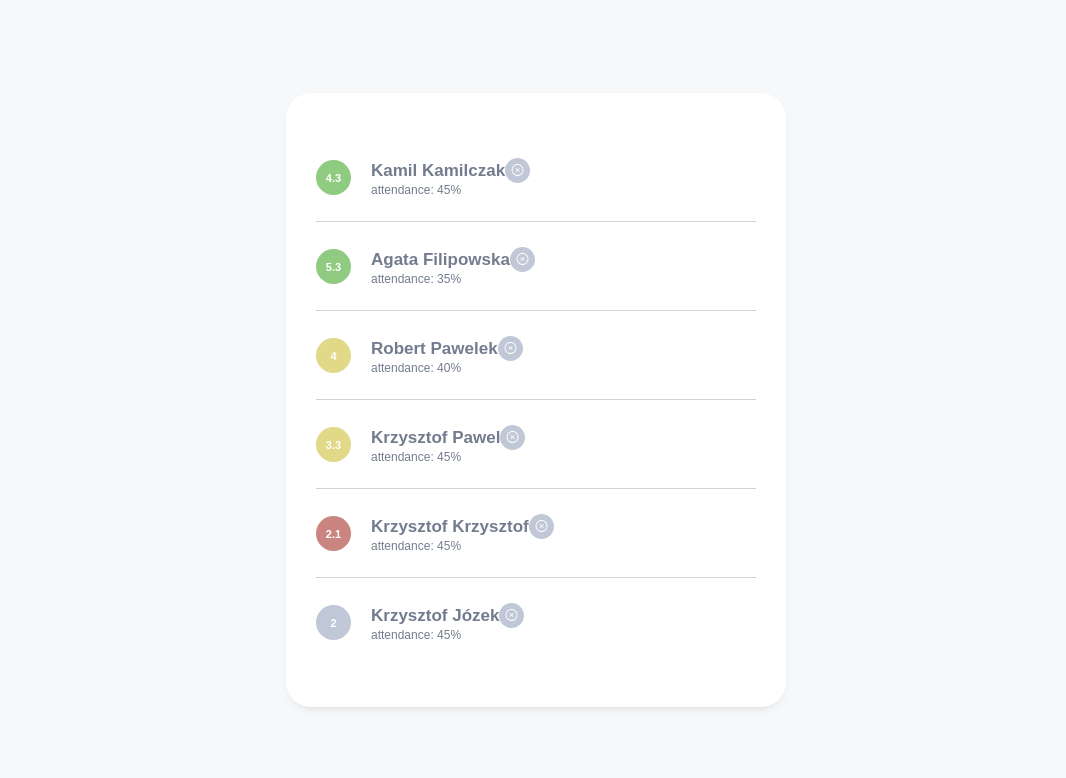
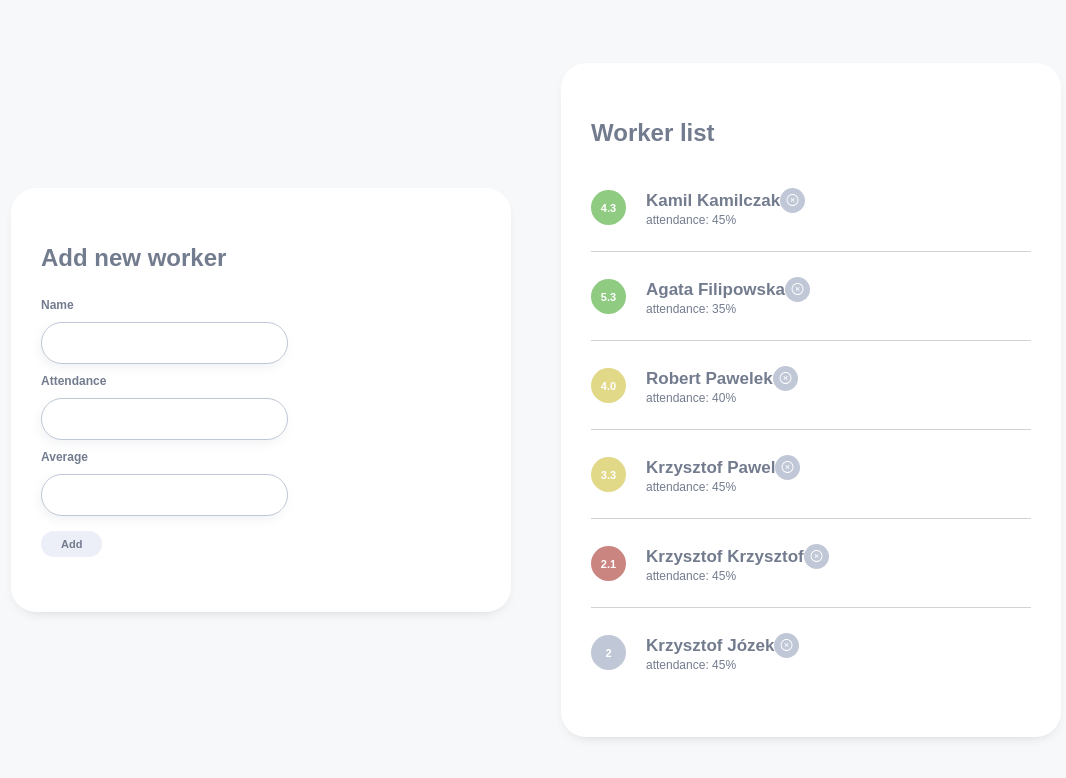
Before and after one commit to Kkinod/ReactAndTS-Favorites_Notes, a React (Create React App) app: page / in a window 1280 px wide. Shown: the top 778 px of the page, without its empty margins (104-1170 px from the left). Built offline with nearby package versions, Linux system fonts and the light colour scheme.

Commit message:
add form for new worker

```diff
--- a/src/components/atoms/Button/Button.tsx
+++ b/src/components/atoms/Button/Button.tsx
@@ -1,17 +1,19 @@
-import React, { ReactNode } from 'react'
-import { ReactComponent as DeleteIcon } from '../../../assets/icons/delete-icon.svg'
-import StyledButton from './Button.styled'
+import styled from 'styled-components'
+import theme from '../../../assets/styles/theme'
 
-interface ButtonProps extends React.ButtonHTMLAttributes<HTMLButtonElement> {
-    onClick: () => void
+interface Theme {
+    theme: typeof theme
 }
 
-const Button = (props: ButtonProps) => {
-    return (
-        <StyledButton {...props}>
-            <DeleteIcon />
-        </StyledButton>
-    )
-}
+export const Button = styled.button`
+    margin: 15px 0;
+    padding: 7px 20px;
+    font-size: ${({ theme }: Theme) => theme.fontSize.s};
+    background-color: ${({ theme }: Theme) => theme.colors.lightPurple};
+    border-radius: 20px;
+    border: none;
+    font-weight: bold;
+    color: ${({ theme }: Theme) => theme.colors.darkGrey};
+`
 
 export default Button
--- /dev/null
+++ b/src/components/atoms/DeleteButton/DeleteButton.tsx
@@ -0,0 +1,18 @@
+import React, { ReactNode } from 'react'
+import { ReactComponent as DeleteIcon } from '../../../assets/icons/delete-icon.svg'
+import StyledButton from './DeleteButton.styled'
+
+interface ButtonProps extends React.ButtonHTMLAttributes<HTMLButtonElement> {
+    // onClick: () => void
+    onClick: any
+}
+
+const DeleteButton = (props: ButtonProps) => {
+    return (
+        <StyledButton {...props}>
+            <DeleteIcon />
+        </StyledButton>
+    )
+}
+
+export default DeleteButton
--- a/src/components/atoms/Input/Input.tsx
+++ b/src/components/atoms/Input/Input.tsx
@@ -5,7 +5,7 @@ export const Input = styled.input`
     border: 1px solid ${({ theme }) => theme.colors.darkPurple};
     box-sizing: border-box;
     box-shadow: -2px 4px 10px rgba(115, 124, 142, 0.09);
-    border-radius: ${({ isTextarea }) => (isTextarea ? '15px' : '25px')};
+    border-radius: ${({ isTextarea }: any) => (isTextarea ? '15px' : '25px')};
     font-size: ${({ theme }) => theme.fontSize.l};
     resize: none;
 
--- /dev/null
+++ b/src/components/molecules/FormField/FormField.tsx
@@ -0,0 +1,42 @@
+import React from 'react'
+import styled from 'styled-components'
+import { Label } from '../../atoms/Label/Label'
+import { Input } from '../../atoms/Input/Input'
+
+const Wrapper = styled.div`
+    display: flex;
+    flex-direction: column;
+    align-items: flex-start;
+
+    ${Label} {
+        margin: 10px 0;
+    }
+`
+
+interface FormField {
+    // onChange?: (e: React.FormEvent<HTMLFormElement>) => void
+    onChange?: any
+    value: string
+    label: string
+    name: string
+    id: string
+    type?: string
+}
+
+const FormField = ({ onChange, value, label, name, id, type = 'text' }: FormField) => {
+    return (
+        <Wrapper>
+            <Label htmlFor={id}>{label}</Label>
+            <Input
+                name={name}
+                id={id}
+                type={type}
+                value={value}
+                onChange={onChange}
+                data-testid={label}
+            />
+        </Wrapper>
+    )
+}
+
+export default FormField
--- a/src/components/molecules/UsersListItem/UsersListItem.styled.tsx
+++ b/src/components/molecules/UsersListItem/UsersListItem.styled.tsx
@@ -1,12 +1,13 @@
 import styled from 'styled-components'
 import theme from '../../../assets/styles/theme'
 
-type Value = number
-type Theme = typeof theme
+interface Theme {
+    theme: typeof theme
+}
 
 interface ThemeAndValue {
-    theme: Theme
-    value: Value
+    theme: typeof theme
+    value: string | number
 }
 
 const Wrapper = styled.li`
@@ -31,8 +32,8 @@ export const StyledAverage = styled.div`
     display: flex;
     justify-content: center;
     align-items: center;
-    font-size: ${({ theme }: { theme: Theme }) => theme.fontSize.s};
-    color: ${({ theme }: { theme: Theme }) => theme.colors.white};
+    font-size: ${({ theme }: Theme) => theme.fontSize.s};
+    color: ${({ theme }: Theme) => theme.colors.white};
     font-weight: bold;
     background: ${({ theme, value }: ThemeAndValue) => {
         if (value > 4) return theme.colors.success
@@ -47,18 +48,18 @@ export const StyledInfo = styled.div`
 
     p {
         margin: 0;
-        color: ${({ theme }: { theme: Theme }) => theme.colors.darkGrey};
+        color: ${({ theme }: Theme) => theme.colors.darkGrey};
     }
 
     p:first-child {
         display: flex;
         align-items: center;
         font-weight: bold;
-        font-size: ${({ theme }: { theme: Theme }) => theme.fontSize.l};
+        font-size: ${({ theme }: Theme) => theme.fontSize.l};
     }
 
     p:last-child {
-        font-size: ${({ theme }: { theme: Theme }) => theme.fontSize.m};
+        font-size: ${({ theme }: Theme) => theme.fontSize.m};
     }
 `
 
--- a/src/components/molecules/UsersListItem/UsersListItem.tsx
+++ b/src/components/molecules/UsersListItem/UsersListItem.tsx
@@ -1,5 +1,5 @@
 import React from 'react'
-import Button from '../../atoms/Button/Button'
+import DeleteButton from '../../atoms/DeleteButton/DeleteButton'
 import Wrapper, { StyledAverage, StyledInfo } from './UsersListItem.styled'
 
 interface IUsersList {
@@ -7,7 +7,7 @@ interface IUsersList {
     deleteUser: (name: string) => void
     name: string
     attendance: string
-    average: number
+    average: string
 }
 
 const UsersListItem = ({ index, deleteUser, name, attendance = '0%', average }: IUsersList) => {
@@ -17,7 +17,7 @@ const UsersListItem = ({ index, deleteUser, name, attendance = '0%', average }:
             <StyledInfo>
                 <p>
                     {name}
-                    <Button onClick={deleteUser} />
+                    <DeleteButton onClick={deleteUser} />
                 </p>
                 <p>attendance: {attendance}</p>
             </StyledInfo>
--- a/src/components/organisms/UsersList/UsersList.styled.tsx
+++ b/src/components/organisms/UsersList/UsersList.styled.tsx
@@ -1,6 +1,7 @@
 import styled from 'styled-components'
 
 export const Wrapper = styled.div`
+    margin: 25px;
     background-color: ${({ theme }) => theme.colors.white};
     width: 100%;
     max-width: 500px;
@@ -13,3 +14,7 @@ export const StyledList = styled.ul`
     margin: 0;
     padding: 0;
 `
+export const StyledTitle = styled.h1`
+    font-size: ${({ theme }) => theme.fontSize.xl};
+    color: ${({ theme }) => theme.colors.darkGrey};
+`
--- a/src/components/organisms/UsersList/UsersList.tsx
+++ b/src/components/organisms/UsersList/UsersList.tsx
@@ -1,30 +1,85 @@
-import React, { useEffect, useState } from 'react'
+import React, { FormEvent, useState } from 'react'
 import { users as usersData } from '../../../data/users'
 import UsersListItem from '../../molecules/UsersListItem/UsersListItem'
-import { StyledList, Wrapper } from './UsersList.styled'
+import { StyledList, StyledTitle, Wrapper } from './UsersList.styled'
+import FormField from '../../molecules/FormField/FormField'
+import Button from '../../atoms/Button/Button'
 
 interface IUsersList {
     name: string
     attendance: string
-    average: number
+    average: string
+}
+
+const initialFormState = {
+    name: '',
+    attendance: '',
+    average: '',
 }
 
 const UsersList = () => {
     const [users, setUsers] = useState<IUsersList[]>(usersData)
-    const [isLoading, setIsLoading] = useState<boolean>()
+    const [formValues, setFormValue] = useState<IUsersList>(initialFormState)
 
-    const deleteUser = (name: string) => {
+    const deleteWorker = (name: string) => {
         const filteredUser = users.filter((user) => user.name !== name)
         setUsers(filteredUser)
     }
 
+    const handleInputChange: React.ChangeEventHandler<HTMLInputElement> = (e) => {
+        console.log(formValues)
+        setFormValue({
+            ...formValues,
+            [e.target.name]: e.target.value,
+        })
+    }
+
+    const handleAddWorker = (e: FormEvent<HTMLFormElement>) => {
+        e.preventDefault()
+        const newWorker = {
+            name: formValues.name,
+            attendance: formValues.attendance,
+            average: formValues.average,
+        }
+
+        setUsers([newWorker, ...users])
+        setFormValue(initialFormState)
+    }
+
     return (
+        <>
+            <Wrapper as='form' onSubmit={handleAddWorker}>
+                <StyledTitle>Add new worker</StyledTitle>
+                <FormField
+                    label='Name'
+                    id='name'
+                    name='name'
+                    value={formValues.name}
+                    onChange={handleInputChange}
+                />
+                <FormField
+                    label='Attendance'
+                    id='attendance'
+                    name='attendance'
+                    value={formValues.attendance}
+                    onChange={handleInputChange}
+                />
+                <FormField
+                    label='Average'
+                    id='average'
+                    name='average'
+                    value={formValues.average}
+                    onChange={handleInputChange}
+                />
+                <Button type='submit'>Add</Button>
+            </Wrapper>
             <Wrapper>
+                <StyledTitle>Worker list</StyledTitle>
                 <StyledList>
                     {users.map((userData, i) => (
                         <UsersListItem
                             index={i}
-                        deleteUser={deleteUser}
+                            deleteUser={deleteWorker}
                             key={userData.name}
                             name={userData.name}
                             attendance={userData.attendance}
@@ -33,6 +88,7 @@ const UsersList = () => {
                     ))}
                 </StyledList>
             </Wrapper>
+        </>
     )
 }
 
--- a/src/data/users.tsx
+++ b/src/data/users.tsx
@@ -2,31 +2,31 @@ export const users = [
     {
         name: 'Kamil Kamilczak',
         attendance: '45%',
-        average: 4.3,
+        average: '4.3',
     },
     {
         name: 'Agata Filipowska',
         attendance: '35%',
-        average: 5.3,
+        average: '5.3',
     },
     {
         name: 'Robert Pawelek',
         attendance: '40%',
-        average: 4.0,
+        average: '4.0',
     },
     {
         name: 'Krzysztof Pawel',
         attendance: '45%',
-        average: 3.3,
+        average: '3.3',
     },
     {
         name: 'Krzysztof Krzysztof',
         attendance: '45%',
-        average: 2.1,
+        average: '2.1',
     },
     {
         name: 'Krzysztof Józek',
         attendance: '45%',
-        average: 2,
+        average: '2',
     },
 ]
```
Also changed, not shown: src/components/atoms/DeleteButton/DeleteButton.styled.tsx (renamed from src/components/atoms/Button/Button.styled.tsx). Lines whose indentation alone changed are shown as unchanged.
